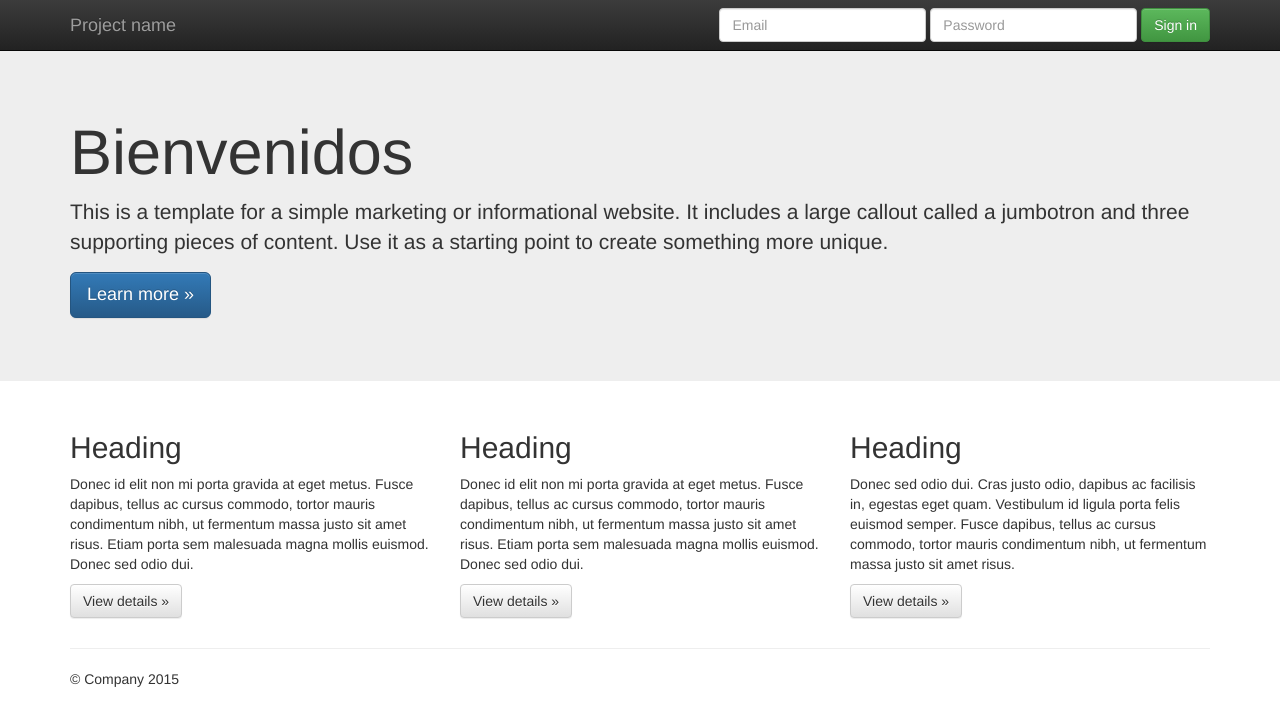
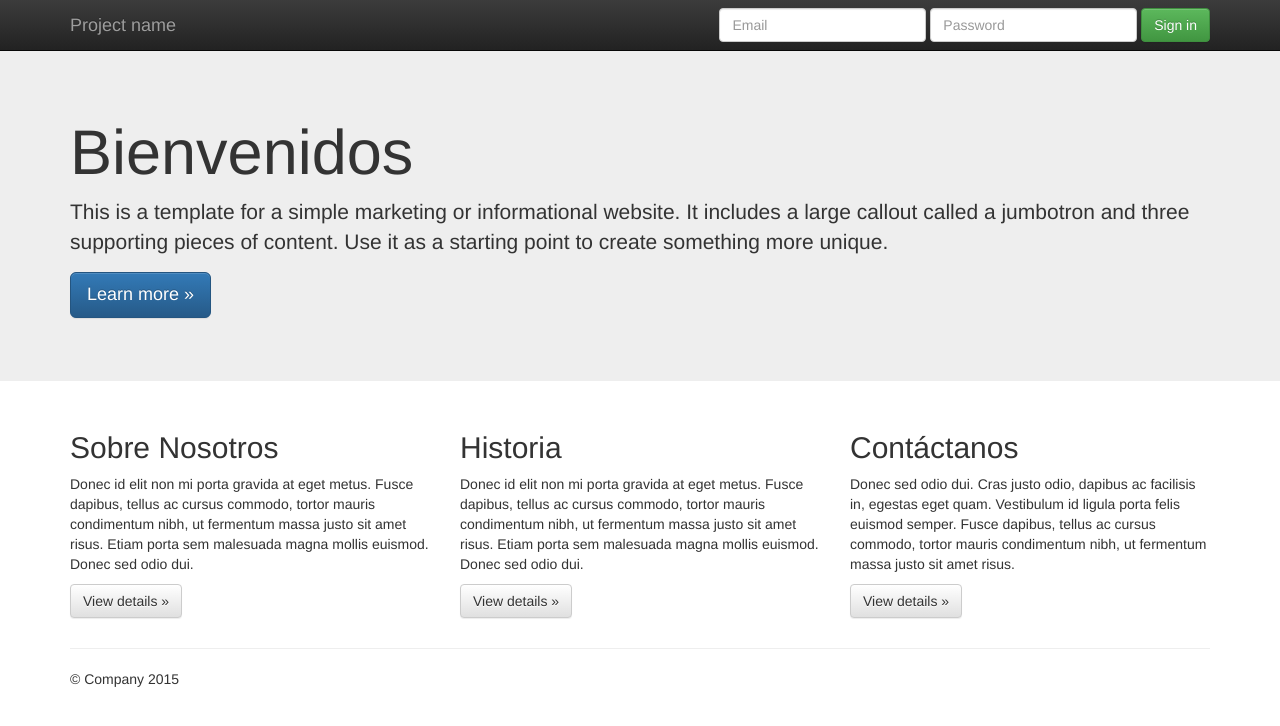
Before and after one commit to cfloresb/CursoGit, a plain HTML site: page index.html in a window 1280 px wide. Drawn offline with nearby package versions, Linux system fonts and the light colour scheme.

Commit message:
Se cambia nombre a columnas

```diff
--- a/index.html
+++ b/index.html
@@ -65,17 +65,17 @@
       <!-- Example row of columns -->
       <div class="row">
         <div class="col-md-4">
-          <h2>Heading</h2>
+          <h2>Sobre Nosotros</h2>
           <p>Donec id elit non mi porta gravida at eget metus. Fusce dapibus, tellus ac cursus commodo, tortor mauris condimentum nibh, ut fermentum massa justo sit amet risus. Etiam porta sem malesuada magna mollis euismod. Donec sed odio dui. </p>
           <p><a class="btn btn-default" href="#" role="button">View details &raquo;</a></p>
         </div>
         <div class="col-md-4">
-          <h2>Heading</h2>
+          <h2>Historia</h2>
           <p>Donec id elit non mi porta gravida at eget metus. Fusce dapibus, tellus ac cursus commodo, tortor mauris condimentum nibh, ut fermentum massa justo sit amet risus. Etiam porta sem malesuada magna mollis euismod. Donec sed odio dui. </p>
           <p><a class="btn btn-default" href="#" role="button">View details &raquo;</a></p>
        </div>
         <div class="col-md-4">
-          <h2>Heading</h2>
+          <h2>Contáctanos</h2>
           <p>Donec sed odio dui. Cras justo odio, dapibus ac facilisis in, egestas eget quam. Vestibulum id ligula porta felis euismod semper. Fusce dapibus, tellus ac cursus commodo, tortor mauris condimentum nibh, ut fermentum massa justo sit amet risus.</p>
           <p><a class="btn btn-default" href="#" role="button">View details &raquo;</a></p>
         </div>
```
